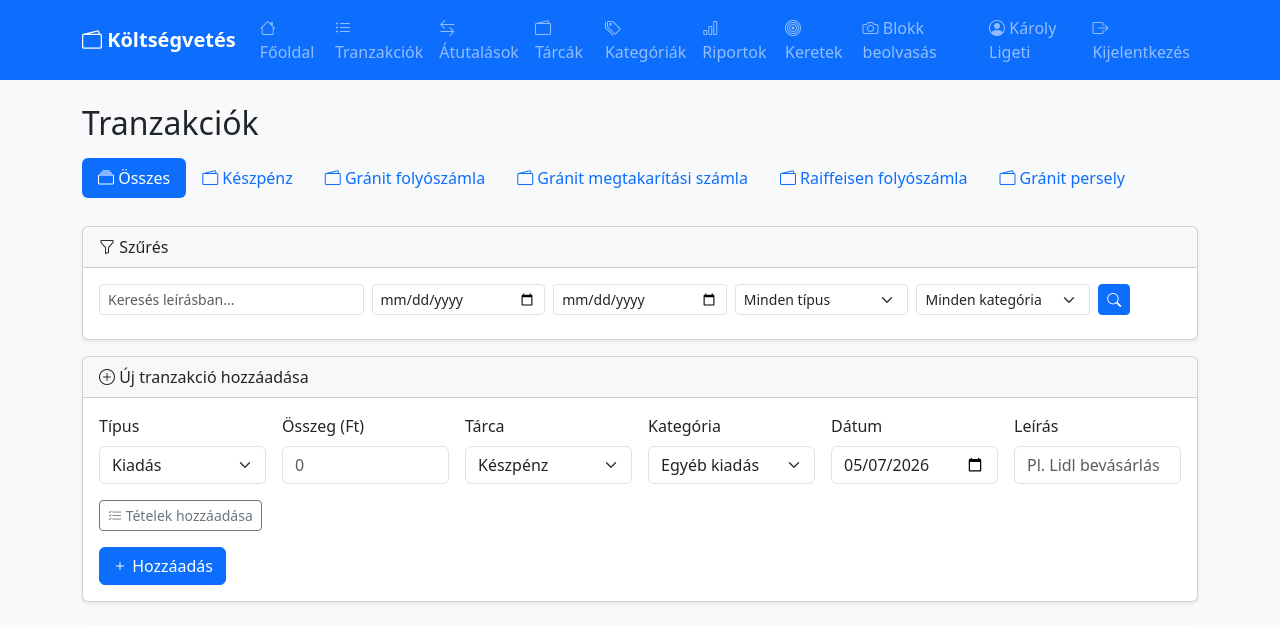
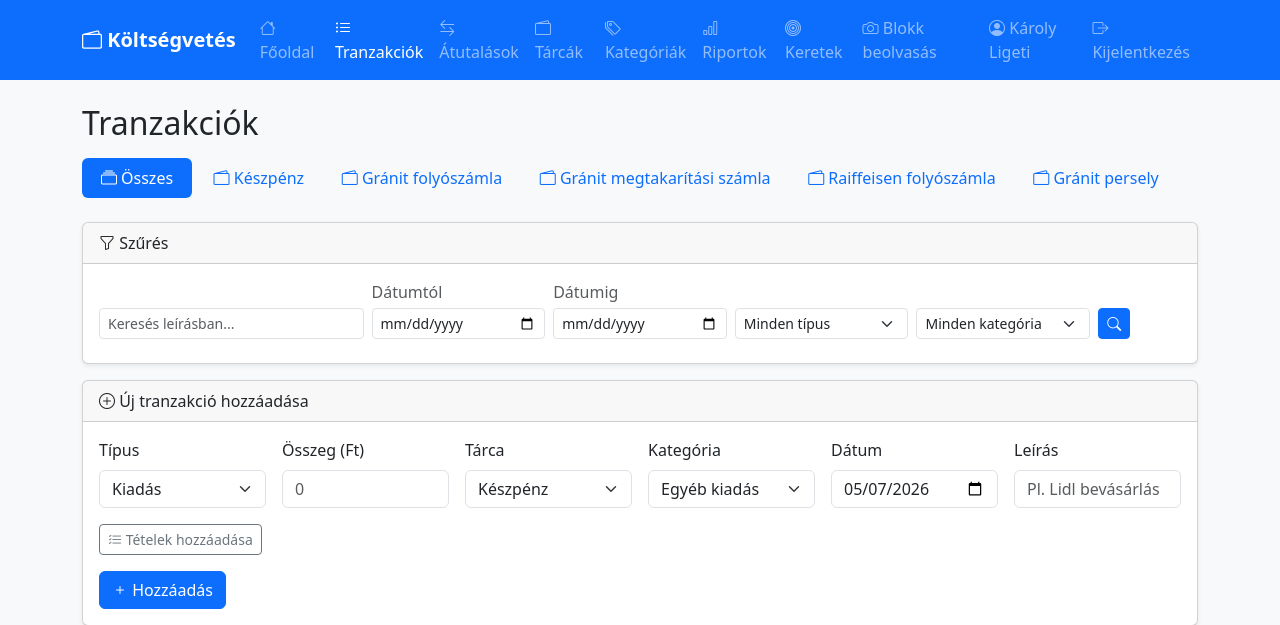
Before and after one commit to Chris781231/Budget, a Flask app: page /transactions in a window 1280 px wide. Shown: the top 625 px of the page. Run offline with Flask 3, Linux system fonts and the light colour scheme; a user stored in the database is signed in; data comes from the database, SQL or seed files in the repository; tables that the repository leaves empty hold one stand-in row (values such as "Sample post"); some libraries are stand-ins or nearby versions.

Commit message:
UX javítások: dátum label, tárca layout, aktív menüpont
- Szűrőben dátum mezők feliratot kaptak (Dátumtól / Dátumig)
- Tárca pill-ek: mobilon/tableten görgethetők, desktopon flex-wrap grid
- Navbar aktív menüpont jelzése request.endpoint alapján
- base.html: block head hozzáadva oldalspecifikus CSS-hez

Co-Authored-By: Claude Sonnet 4.6 <noreply@anthropic.com>

```diff
--- a/templates/base.html
+++ b/templates/base.html
@@ -6,6 +6,7 @@
     <title>Költségvetés</title>
     <link href="https://cdn.jsdelivr.net/npm/bootstrap@5.3.0/dist/css/bootstrap.min.css" rel="stylesheet">
     <link href="https://cdn.jsdelivr.net/npm/bootstrap-icons@1.10.0/font/bootstrap-icons.css" rel="stylesheet">
+    {% block head %}{% endblock %}
 </head>
 <body class="bg-light">
     <nav class="navbar navbar-expand-lg navbar-dark bg-primary">
@@ -17,14 +18,14 @@
             <div class="collapse navbar-collapse" id="navmenu">
                 <div class="navbar-nav me-auto">
                     {% if current_user.is_authenticated %}
-                    <a class="nav-link" href="/"><i class="bi bi-house"></i> Főoldal</a>
-                    <a class="nav-link" href="/transactions"><i class="bi bi-list-ul"></i> Tranzakciók</a>
-                    <a class="nav-link" href="/transfers"><i class="bi bi-arrow-left-right"></i> Átutalások</a>
-                    <a class="nav-link" href="/wallets"><i class="bi bi-wallet2"></i> Tárcák</a>
-                    <a class="nav-link" href="/categories"><i class="bi bi-tags"></i> Kategóriák</a>
-                    <a class="nav-link" href="/reports"><i class="bi bi-bar-chart"></i> Riportok</a>
-                    <a class="nav-link" href="/budgets"><i class="bi bi-bullseye"></i> Keretek</a>
-                    <a class="nav-link" href="/scan-receipt"><i class="bi bi-camera"></i> Blokk beolvasás</a>
+                    <a class="nav-link {% if request.endpoint == 'index' %}active{% endif %}" href="/"><i class="bi bi-house"></i> Főoldal</a>
+                    <a class="nav-link {% if request.endpoint in ['transactions', 'transaction_detail', 'edit_transaction'] %}active{% endif %}" href="/transactions"><i class="bi bi-list-ul"></i> Tranzakciók</a>
+                    <a class="nav-link {% if request.endpoint == 'transfers' %}active{% endif %}" href="/transfers"><i class="bi bi-arrow-left-right"></i> Átutalások</a>
+                    <a class="nav-link {% if request.endpoint in ['wallets', 'edit_wallet'] %}active{% endif %}" href="/wallets"><i class="bi bi-wallet2"></i> Tárcák</a>
+                    <a class="nav-link {% if request.endpoint == 'categories' %}active{% endif %}" href="/categories"><i class="bi bi-tags"></i> Kategóriák</a>
+                    <a class="nav-link {% if request.endpoint == 'reports' %}active{% endif %}" href="/reports"><i class="bi bi-bar-chart"></i> Riportok</a>
+                    <a class="nav-link {% if request.endpoint == 'budgets' %}active{% endif %}" href="/budgets"><i class="bi bi-bullseye"></i> Keretek</a>
+                    <a class="nav-link {% if request.endpoint == 'scan_receipt' %}active{% endif %}" href="/scan-receipt"><i class="bi bi-camera"></i> Blokk beolvasás</a>
                     {% endif %}
                 </div>
                 <div class="navbar-nav ms-auto">
--- a/templates/transactions.html
+++ b/templates/transactions.html
@@ -1,15 +1,31 @@
 {% extends 'base.html' %}
+
+{% block head %}
+<style>
+/* Tárca pill-ek: mobilon/tableten görgetés, desktopon grid */
+@media (max-width: 991.98px) {
+    #wallet-tabs { flex-wrap: nowrap; overflow-x: auto; padding-bottom: 0.5rem; scrollbar-width: none; }
+    #wallet-tabs::-webkit-scrollbar { display: none; }
+    #wallet-tabs .nav-item { flex-shrink: 0; }
+}
+@media (min-width: 992px) {
+    #wallet-tabs { flex-wrap: wrap; gap: 0.35rem; }
+    #wallet-tabs .nav-link { min-width: 110px; text-align: center; }
+}
+</style>
+{% endblock %}
+
 {% block content %}
 <h2 class="mb-3">Tranzakciók</h2>
 
-<ul class="nav nav-pills mb-4 flex-nowrap overflow-auto pb-1">
-    <li class="nav-item flex-shrink-0">
+<ul class="nav nav-pills mb-4" id="wallet-tabs">
+    <li class="nav-item">
         <a class="nav-link {% if active_wallet == 'all' %}active{% endif %}" href="?wallet=all">
             <i class="bi bi-collection"></i> Összes
         </a>
     </li>
     {% for w in wallets %}
-    <li class="nav-item flex-shrink-0">
+    <li class="nav-item">
         <a class="nav-link {% if active_wallet == w.id %}active{% endif %}" href="?wallet={{ w.id }}">
             <i class="bi bi-wallet2"></i> {{ w.name }}
         </a>
@@ -38,12 +54,14 @@
                        placeholder="Keresés leírásban..." value="{{ q }}">
             </div>
             <div class="col-md-2">
+                <label class="form-label form-label-sm mb-1 text-muted">Dátumtól</label>
                 <input type="date" name="date_from" class="form-control form-control-sm"
-                       value="{{ date_from }}" title="Dátumtól">
+                       value="{{ date_from }}">
             </div>
             <div class="col-md-2">
+                <label class="form-label form-label-sm mb-1 text-muted">Dátumig</label>
                 <input type="date" name="date_to" class="form-control form-control-sm"
-                       value="{{ date_to }}" title="Dátumig">
+                       value="{{ date_to }}">
             </div>
             <div class="col-md-2">
                 <select name="filter_type" class="form-select form-select-sm">
```
